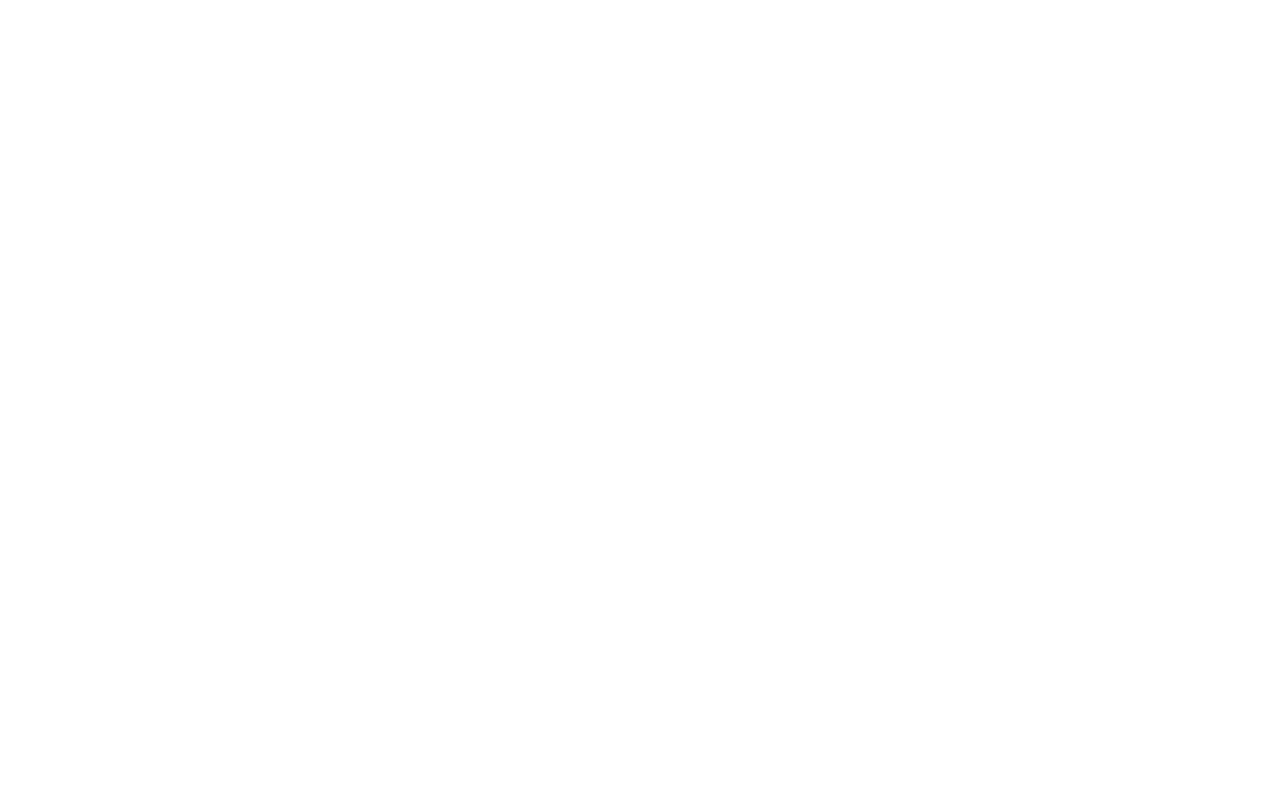
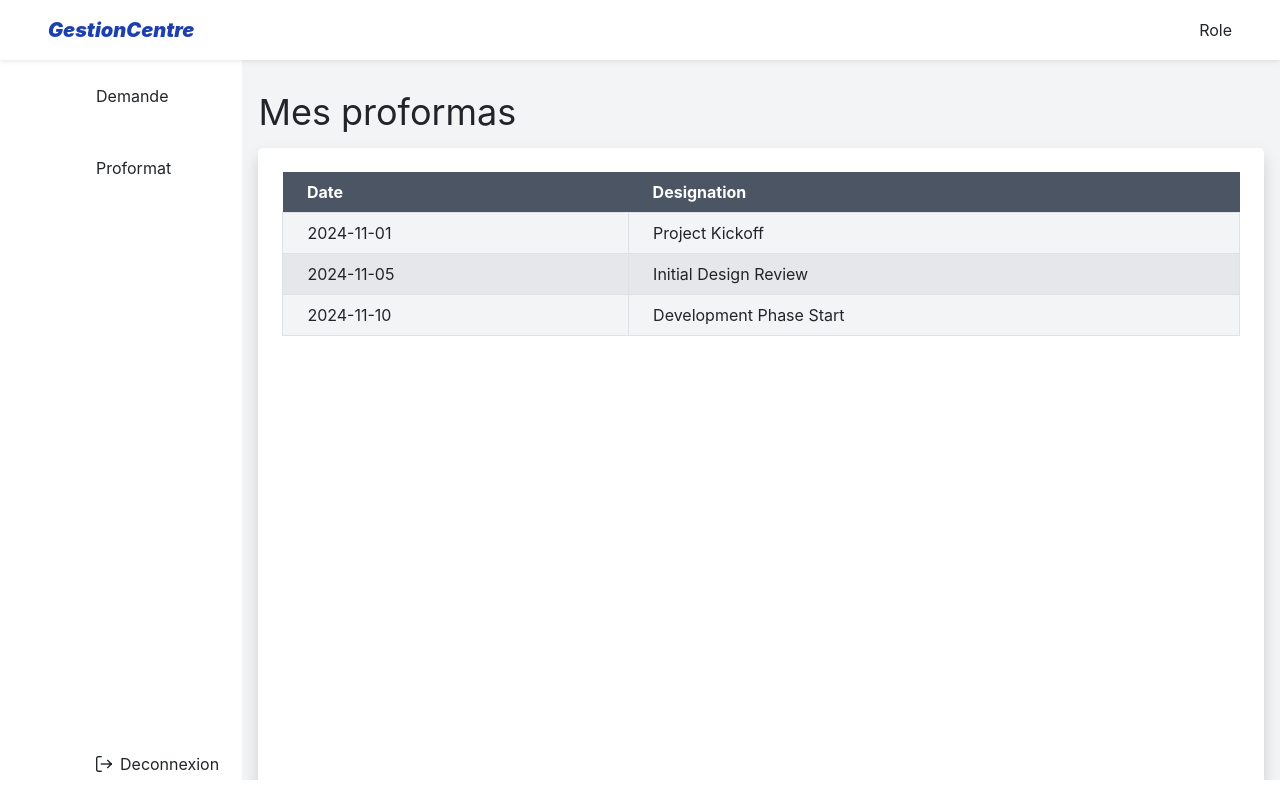
Before and after one commit to rarianaAina/gestionCentre, a Vue app: page /demande-proforma in a window 1280 px wide. Before the commit this address had no page. Built offline with nearby package versions, Linux system fonts and the light colour scheme.

Commit message:
wip:   demande de proforma

```diff
--- a/src/router/index.js
+++ b/src/router/index.js
@@ -13,6 +13,8 @@
 import DemandeViewChefDep from "@/views/DemandeViewChefDep.vue";
 import DashboardLayout from "@/layouts/Dashboard.vue";
 import ProformatFournisseur from "@/views/ProformatFournisseur.vue";
+import TsyKoboko from "@/views/DemandeProformaView.vue";
+import DemandeProformaView from "@/views/DemandeProformaView.vue";
 
 const router = createRouter({
   history: createWebHistory(import.meta.env.BASE_URL),
@@ -86,6 +88,11 @@
           name: "proformatFournisseur",
           component: ProformatFournisseur,
         },
+        {
+          path: "demande-proforma",
+          name: "Demande ProformaView",
+          component: DemandeProformaView,
+        },
       ],
     },
   ],
--- /dev/null
+++ b/src/views/DemandeProformaView.vue
@@ -0,0 +1,38 @@
+<script setup lang="ts">
+import Title from "@/components/Title.vue";
+</script>
+
+<template>
+  <Title text="Mes proformas" />
+
+  <div class="container bg-white p-4 rounded-lg shadow w-full">
+    <table class="table-auto w-full">
+      <thead class="bg-gray-600 text-white">
+        <tr>
+          <th scope="col" class="px-4 py-2">Date</th>
+          <th scope="col" class="px-4 py-2">Designation</th>
+        </tr>
+      </thead>
+      <tbody>
+        <tr class="bg-gray-100">
+          <td class="border px-4 py-2">2024-11-01</td>
+          <td class="border px-4 py-2">Project Kickoff</td>
+        </tr>
+        <tr class="bg-gray-200">
+          <td class="border px-4 py-2">2024-11-05</td>
+          <td class="border px-4 py-2">Initial Design Review</td>
+        </tr>
+        <tr class="bg-gray-100">
+          <td class="border px-4 py-2">2024-11-10</td>
+          <td class="border px-4 py-2">Development Phase Start</td>
+        </tr>
+      </tbody>
+    </table>
+  </div>
+</template>
+
+<style scoped>
+.container {
+  height: calc(100vh - 20vh);
+}
+</style>
--- a/src/views/DemandeView.vue
+++ b/src/views/DemandeView.vue
@@ -251,6 +251,12 @@
       <div class="max-w-sm mb-8 w-1/2">
         <Button text="Faire une demande" @click="openModal" />
       </div>
+      <div class="max-w-sm mb-8 w-1/2">
+        <Button
+          text="Demandes proformas"
+          @click="$router.push('demande-proforma')"
+        />
+      </div>
     </div>
 
     <table class="min-w-full border border-gray-300">
```
